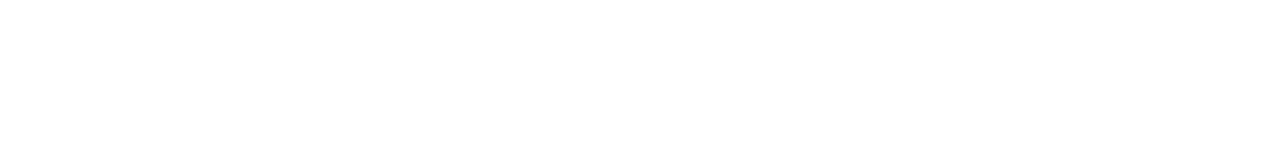
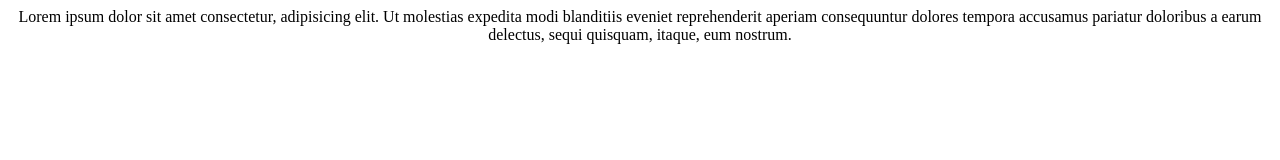
Before and after one commit to misleykaavv/Nueva-carpeta--3-, a plain HTML site: page index.html in a window 1280 px wide. Drawn offline with Linux system fonts and the light colour scheme.

Commit message:
se añadio un lorem

```diff
--- a/index.html
+++ b/index.html
@@ -7,6 +7,6 @@
     <title>Document</title>
 </head>
 <body>
-
+    <center>Lorem ipsum dolor sit amet consectetur, adipisicing elit. Ut molestias expedita modi blanditiis eveniet reprehenderit aperiam consequuntur dolores tempora accusamus pariatur doloribus a earum delectus, sequi quisquam, itaque, eum nostrum.</center>
 </body>
 </html>
```
